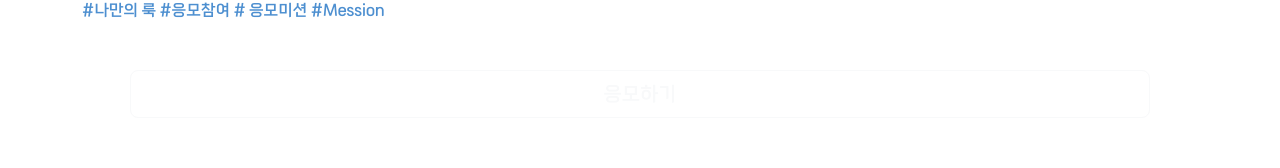
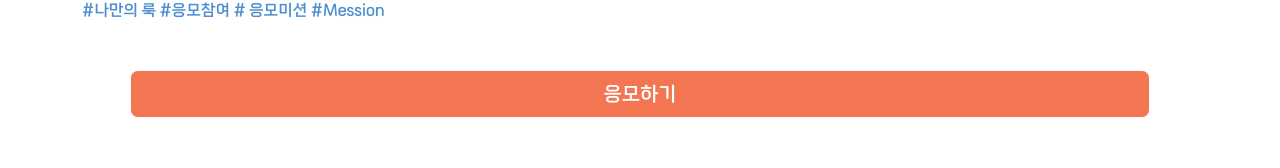
Before and after one commit to byeonnns/let-ffle-front, a Vue app: page /Raffle/RaffleDetail in a window 1280 px wide. Shown: the part 918-1086 px from the top of the page. Built offline with nearby package versions, Linux system fonts and the light colour scheme; what vue3-lottie would draw is missing.

Commit message:
Refactor : RaffleDetail 버튼 색상 적용

```diff
--- a/src/views/Raffle/RaffleDetailView.vue
+++ b/src/views/Raffle/RaffleDetailView.vue
@@ -178,4 +178,9 @@ function likeIt() {
     }
 }
 </script>
-<style scoped></style>
+<style scoped>
+.btn {
+    background-color: #F37551;
+    color: white;
+}
+</style>
```
